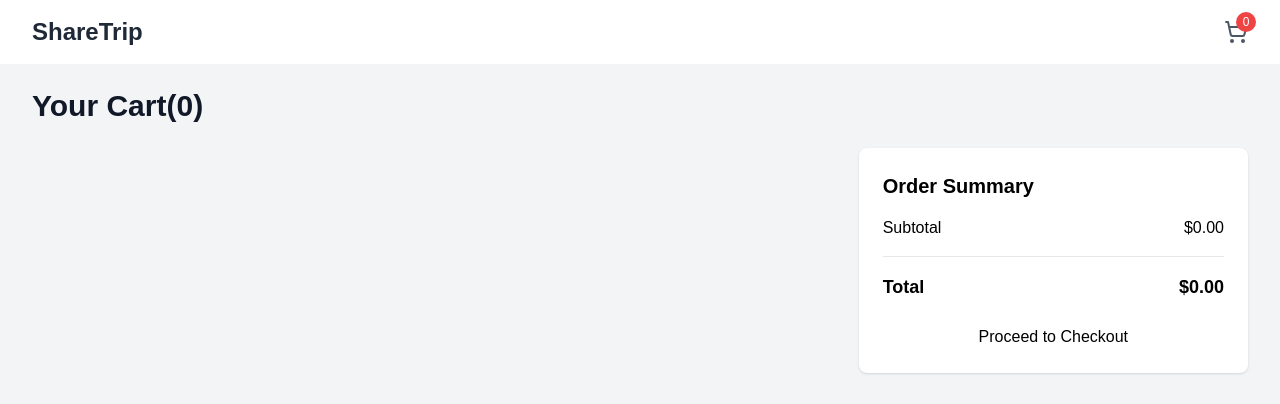
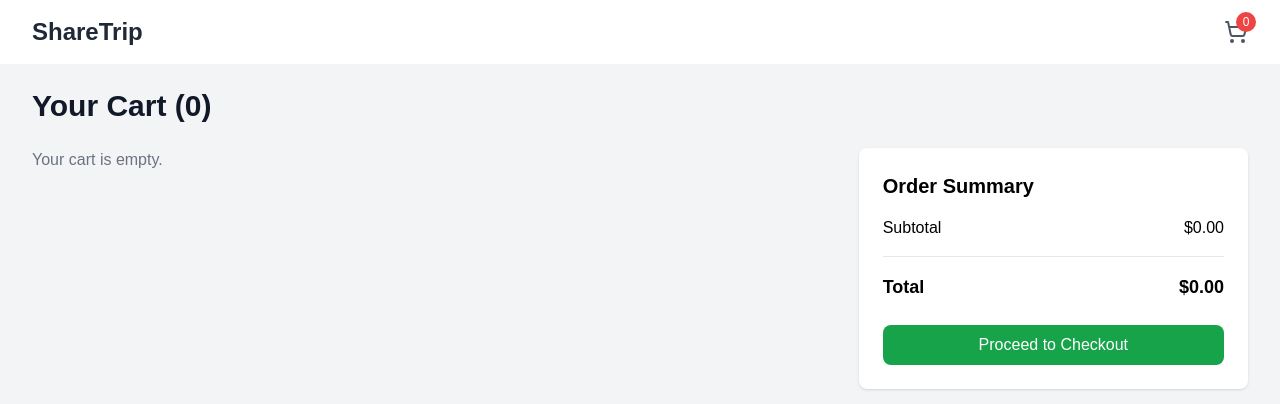
Before and after one commit to SudiptaKD/test, a Next.js app: page /cart in a window 1280 px wide. Shown: the top 404 px of the page. Built offline with nearby package versions, Linux system fonts and the light colour scheme.

Commit message:
Cart Ui Changes

```diff
--- a/src/views/cartPage/cartPage.tsx
+++ b/src/views/cartPage/cartPage.tsx
@@ -1,79 +1,26 @@
 "use client";
-//import { Button } from "@/components/ui/button";
 import useCartStore from "@/store/cartStore";
-import Image from "next/image";
+import CartItem from "./components/CartItem";
+import OrderSummary from "./components/OrderSummary";
 
 export default function CartUI() {
-  const { items, removeFromCart, updateQty } = useCartStore((state) => state);
-  const subtotal = items.reduce(
-    (total, item) => total + item.price * item.quantity,
-    0
-  );
-  const total = subtotal
+  const { items } = useCartStore((state) => state);
 
   return (
     <div className="min-h-screen bg-gray-100">
       <main className="max-w-7xl mx-auto py-6 sm:px-6 lg:px-8">
         <h1 className="text-3xl font-bold text-gray-900 mb-6">
-          Your Cart({items.reduce((sum, i) => sum + i.quantity, 0)})
+          Your Cart ({items.reduce((sum, item) => sum + item.quantity, 0)})
         </h1>
         <div className="grid grid-cols-1 md:grid-cols-3 gap-6">
-          <div className="md:col-span-2">
-            {items.map((item) => (
-              <div
-                key={item.id}
-                className="flex items-center bg-white p-4 mb-4 rounded-lg shadow"
-              >
-                <Image
-                  src={item.image}
-                  alt={item.title}
-                  width={80}
-                  height={80}
-                  className="rounded-md mr-4"
-                />
-                <div className="flex-grow">
-                  <h2 className="text-lg font-semibold text-black">
-                    {item.title}
-                  </h2>
-                  <p className="text-gray-600">${item.price.toFixed(2)}</p>
-                  <div className="flex items-center mt-2 text-black">
-                    <button
-                      onClick={() => updateQty("decrement", item.id)}
-                    >
-                      -
-                    </button>
-                    <span className="mx-2">{item.quantity}</span>
-                    <button
-                      onClick={() => updateQty("increment", item.id)}
-                    >
-                      +
-                    </button>
-                  </div>
-                </div>
-                <button className="text-black"
-                  onClick={() => removeFromCart(item.id)}
-                >
-                  Remove
-                </button>
-              </div>
-            ))}
+          <div className="md:col-span-2 space-y-4">
+            {items.length > 0 ? (
+              items.map((item) => <CartItem key={item.id} item={item} />)
+            ) : (
+              <p className="text-gray-500">Your cart is empty.</p>
+            )}
           </div>
-          <div className="md:col-span-1">
-            <div className="bg-white p-6 rounded-lg shadow">
-              <h2 className="text-xl font-semibold text-black mb-4">
-                Order Summary
-              </h2>
-              <div className="flex justify-between mb-2 text-black">
-                <span>Subtotal</span>
-                <span>${subtotal.toFixed(2)}</span>
-              </div>
-              <div className="flex justify-between font-semibold text-lg mt-4 pt-4 border-t text-black">
-                <span>Total</span>
-                <span>${total.toFixed(2)}</span>
-              </div>
-              <button className="w-full mt-6 text-black">Proceed to Checkout</button>
-            </div>
-          </div>
+          <OrderSummary items={items} />
         </div>
       </main>
     </div>
--- /dev/null
+++ b/src/views/cartPage/components/CartItem.tsx
@@ -0,0 +1,44 @@
+import { CartItem as CartItemType } from "@/types/types"; // Ensure this points to your actual types
+import useCartStore from "@/store/cartStore";
+import Image from "next/image";
+
+export default function CartItem({ item }: { item: CartItemType }) {
+  const { removeFromCart, updateQty } = useCartStore((state) => state);
+
+  return (
+    <div className="flex items-center bg-white p-4 rounded-lg shadow">
+      <Image
+        src={item.image}
+        alt={item.title}
+        width={80}
+        height={80}
+        className="rounded-md mr-4"
+      />
+      <div className="flex-grow">
+        <h2 className="text-lg font-semibold text-black">{item.title}</h2>
+        <p className="text-gray-600">${item.price.toFixed(2)}</p>
+        <div className="flex items-center mt-2">
+          <button
+            onClick={() => updateQty("decrement", item.id)}
+            className="px-2 py-1 border rounded-l text-black"
+          >
+            -
+          </button>
+          <span className="mx-2 text-black font-semibold">{item.quantity}</span>
+          <button
+            onClick={() => updateQty("increment", item.id)}
+            className="px-2 py-1 border rounded-r text-black"
+          >
+            +
+          </button>
+        </div>
+      </div>
+      <button
+        className="text-red-500 ml-4 hover:underline"
+        onClick={() => removeFromCart(item.id)}
+      >
+        Remove
+      </button>
+    </div>
+  );
+}
--- /dev/null
+++ b/src/views/cartPage/components/OrderSummary.tsx
@@ -0,0 +1,22 @@
+import { CartItem as CartItemType } from "@/types/types";
+
+export default function OrderSummary({ items }: { items: CartItemType[] }) {
+  const subtotal = items.reduce((total, item) => total + item.price * item.quantity, 0);
+
+  return (
+    <div className="bg-white p-6 rounded-lg shadow">
+      <h2 className="text-xl font-semibold text-black mb-4">Order Summary</h2>
+      <div className="flex justify-between mb-2 text-black">
+        <span>Subtotal</span>
+        <span>${subtotal.toFixed(2)}</span>
+      </div>
+      <div className="flex justify-between font-semibold text-lg mt-4 pt-4 border-t text-black">
+        <span>Total</span>
+        <span>${subtotal.toFixed(2)}</span>
+      </div>
+      <button className="w-full mt-6 py-2 text-white bg-green-600 rounded-lg hover:bg-green-700">
+        Proceed to Checkout
+      </button>
+    </div>
+  );
+}
--- a/src/components/CartButtons.tsx
+++ b/src/views/homePage/components/CartButtons.tsx
@@ -16,7 +16,7 @@ export function CartButtons({
       <button onClick={onRemove} className="px-2 py-2 text-sm bg-green-600 hover:bg-green-700 rounded-l-lg">
         <Trash2 />
       </button>
-      <p className="text-sm py-2 font-bold">{cartItem.quantity} Added in Cart</p>
+      <p className="text-sm py-3 font-bold">{cartItem.quantity} Added in Cart</p>
       <button
         onClick={() => onUpdateQuantity(cartItem.quantity + 1)}
         className="px-3 py-2 text-sm bg-green-600 hover:bg-green-700 rounded-r-lg"
--- a/src/views/homePage/homePage.tsx
+++ b/src/views/homePage/homePage.tsx
@@ -1,5 +1,5 @@
 "use client"
-import { ProductCard } from "@/components/ProductCard";
+import { ProductCard } from "@/views/homePage/components/ProductCard";
 import useProductStore from "@/store/productStore";
 import { Product } from "@/types/types";
 import { useEffect } from "react";
```
Also changed, not shown: src/types/types.ts (+8 -0 lines), src/views/homePage/components/ProductCard.tsx (renamed from src/components/ProductCard.tsx), src/views/homePage/components/ProductImage.tsx (renamed from src/components/ProductImage.tsx), src/views/homePage/components/QuickViewModal.tsx (renamed from src/components/QuickViewModal.tsx).
